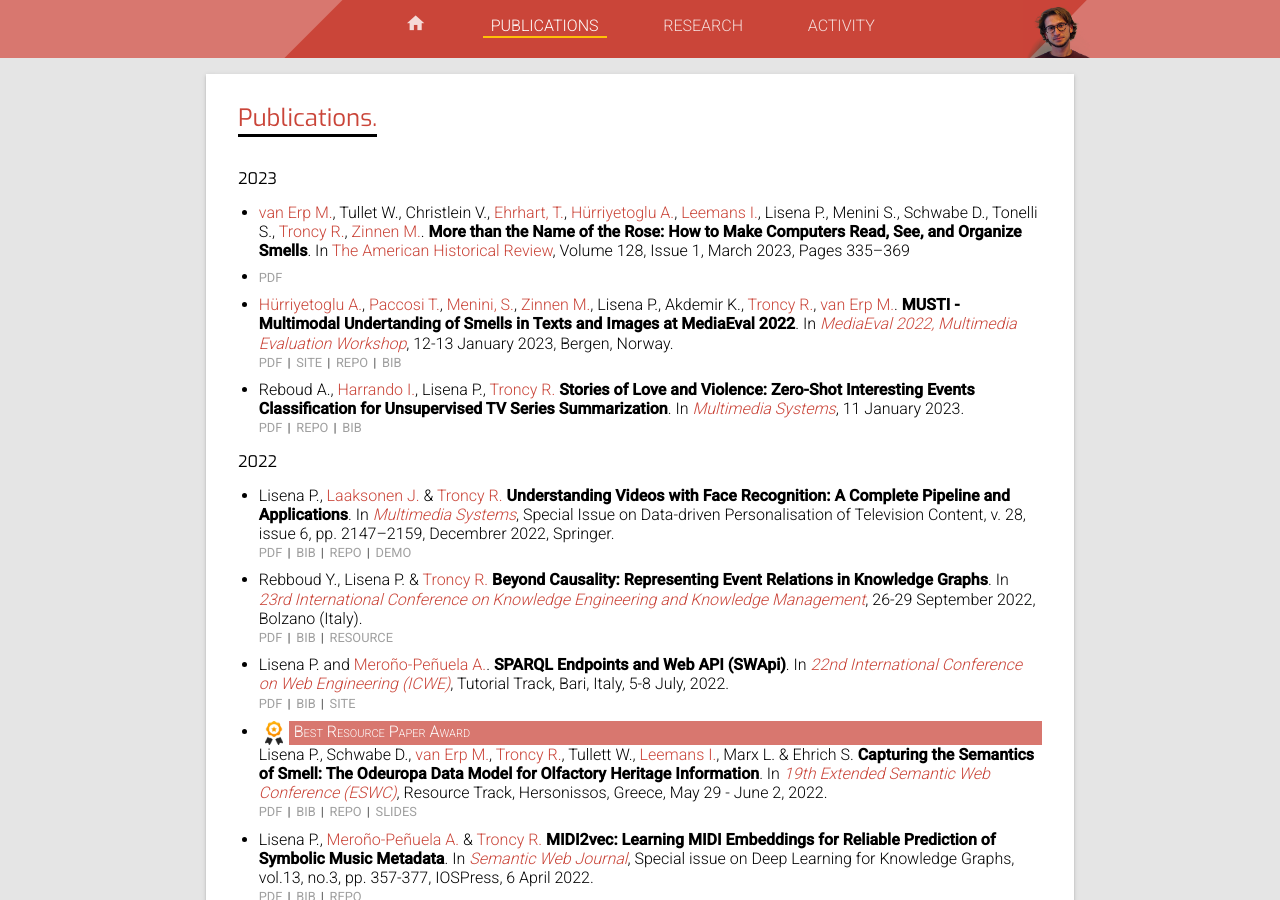
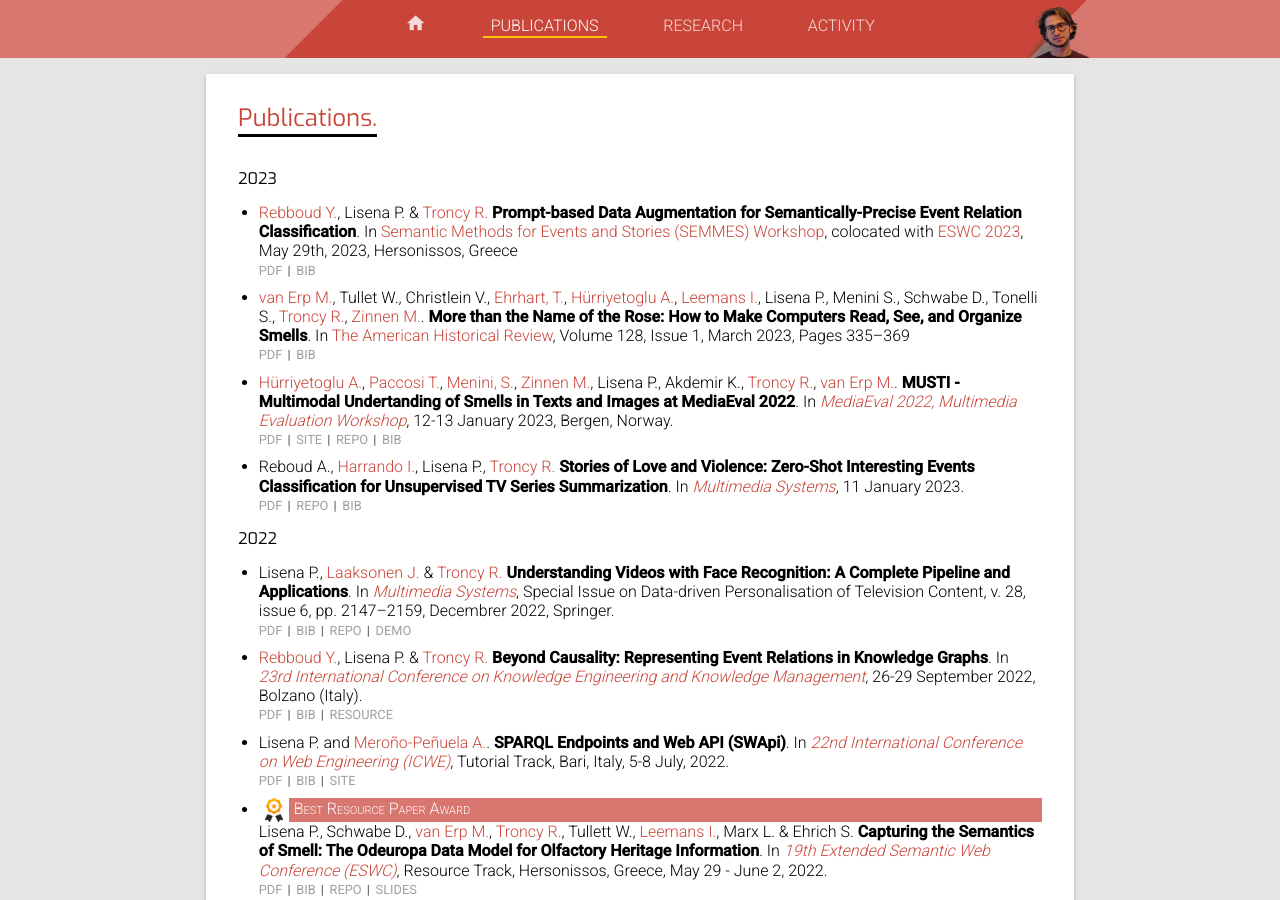
Before and after one commit to pasqLisena/pasqLisena.github.io, a Jekyll site: the page built from publications.md, in a window 1280 px wide and 900 px high. Built offline with Jekyll 4.4.1, drawn with Linux system fonts in a browser that asks for light colours; nearby versions of some CDN libraries.

Commit message:
new publication

```diff
--- a/publications.md
+++ b/publications.md
@@ -9,9 +9,17 @@ list: [1,2,3]
 
 ## 2023
 
+- [Rebboud Y.](https://ryoussra.github.io/), Lisena P. & [Troncy R.](http://www.eurecom.fr/~troncy/) **Prompt-based Data Augmentation for Semantically-Precise Event Relation Classification**. In [Semantic Methods for Events and Stories (SEMMES) Workshop](https://anr-kflow.github.io/semmes/), colocated with [ESWC 2023](https://2023.eswc-conferences.org/), May 29th, 2023, Hersonissos, Greece
+<span class="links" markdown="1">
+[PDF](https://drive.google.com/file/d/1JrFhI2ULGisPZ46ZcjH3EqVW8qunlzWe/view?usp=sharing)
+[BIB](./publication/vanerp2023morethanrose.bib)
+</span>
+
+
 - [van Erp M.](https://mariekevanerp.com/), Tullet W., Christlein V., [Ehrhart, T.](https://ehrh.art/), [Hürriyetoglu A.](http://www.hurrial.com/), [Leemans I.](https://ingerleemans.wordpress.com/), Lisena P., Menini S., Schwabe D., Tonelli S., [Troncy R.](http://www.eurecom.fr/~troncy/), [Zinnen M.](https://lme.tf.fau.de/person/zinnen/). **More than the Name of the Rose: How to Make Computers Read, See, and Organize Smells**. In [The American Historical Review](https://academic.oup.com/ahr), Volume 128, Issue 1, March 2023, Pages 335–369
-- <span class="links" markdown="1">
+<span class="links" markdown="1">
 [PDF](https://doi.org/10.1093/ahr/rhad141)
+[BIB](./publication/vanerp2023morethanrose.bib)
 </span>
 
 
@@ -45,7 +53,7 @@ In *[Multimedia Systems](https://www.springer.com/journal/530)*, Special Issue o
 [DEMO](http://facerec.eurecom.fr/visualizer)
 </span>
 
-- Rebboud Y., Lisena P. & [Troncy R.](http://www.eurecom.fr/~troncy/)
+- [Rebboud Y.](https://ryoussra.github.io/), Lisena P. & [Troncy R.](http://www.eurecom.fr/~troncy/)
 **Beyond Causality: Representing Event Relations in Knowledge Graphs**.
 In *[23rd International Conference on Knowledge Engineering and Knowledge Management](https://ekaw2022.inf.unibz.it/)*, 26-29 September 2022, Bolzano (Italy).
 <span class="links" markdown="1">
```
Also changed, not shown: index.md (+0 -2 lines), publication/rebboud2023prompt.bib (added, +7 -0 lines).
